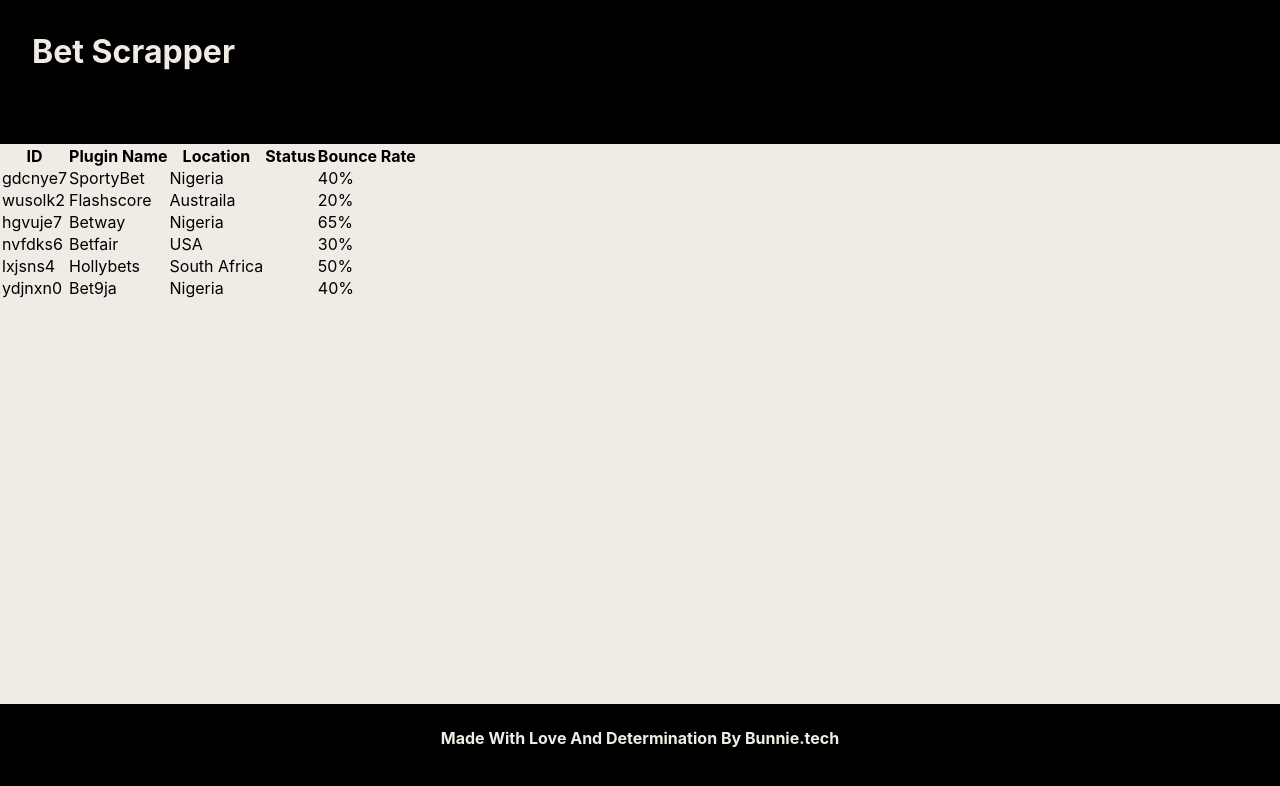
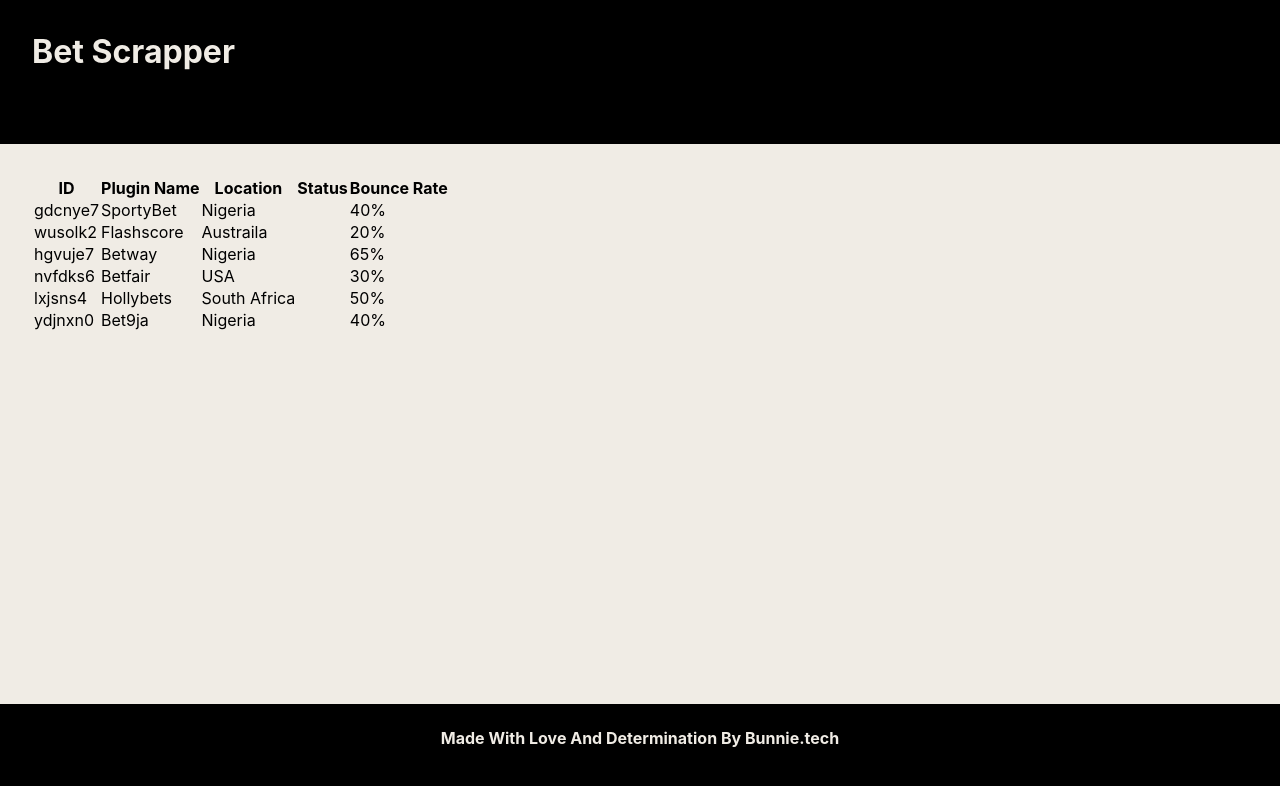
Before and after one commit to BenitaMichael/React_Table_Practic2, a React (Create React App) app: page / in a window 1280 px wide. Shown: the top 786 px of the page. Built offline with nearby package versions, Linux system fonts and the light colour scheme.

Commit message:
feat: table styles

```diff
--- a/src/App.css
+++ b/src/App.css
@@ -31,7 +31,12 @@
 /***** MAIN COMPONENET *****/
 .main{
   height:70vh ;
+  padding: 2rem;
 }
+
+/**-- TABLE --**/
+
+
 
 
 
```
